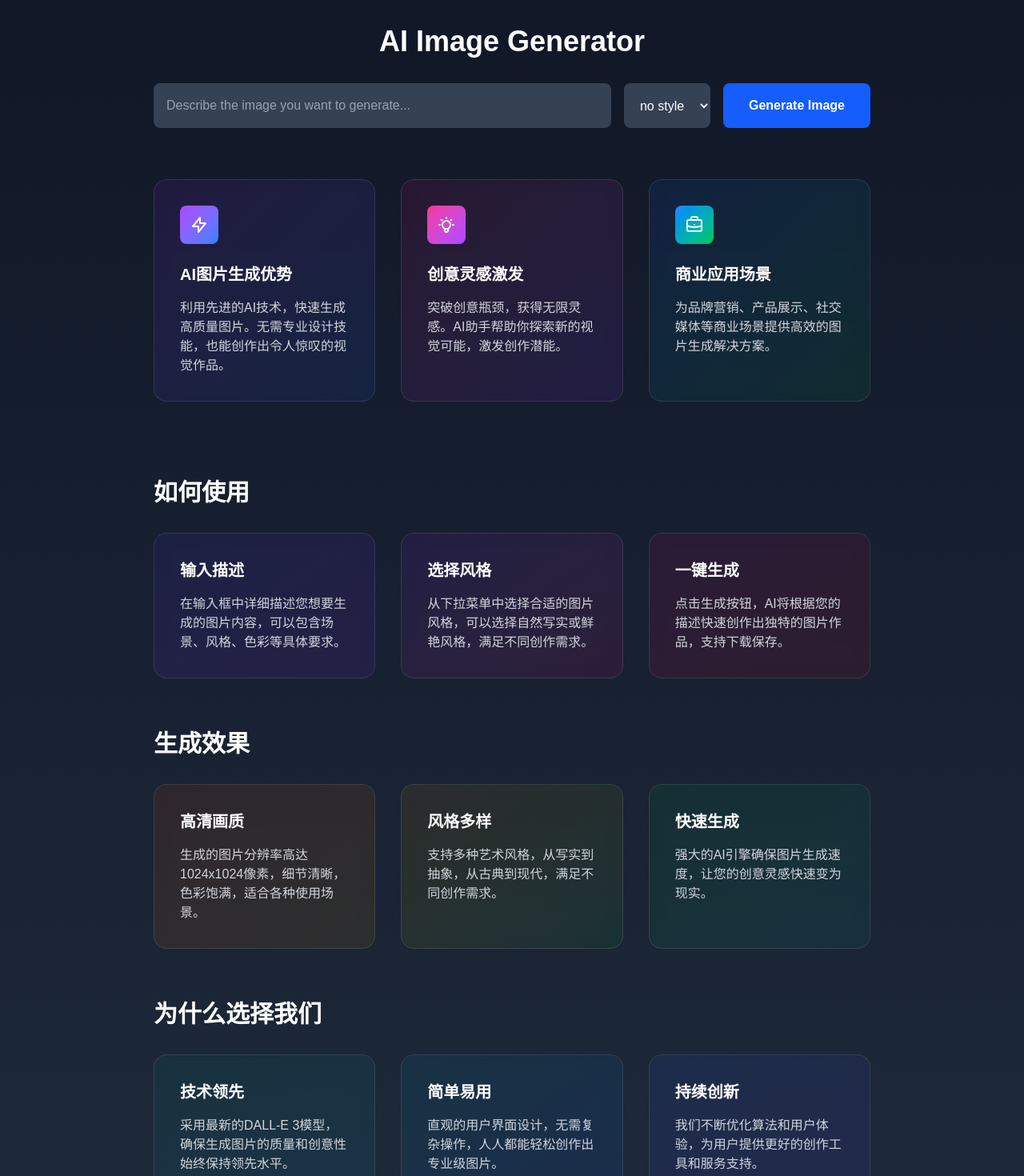
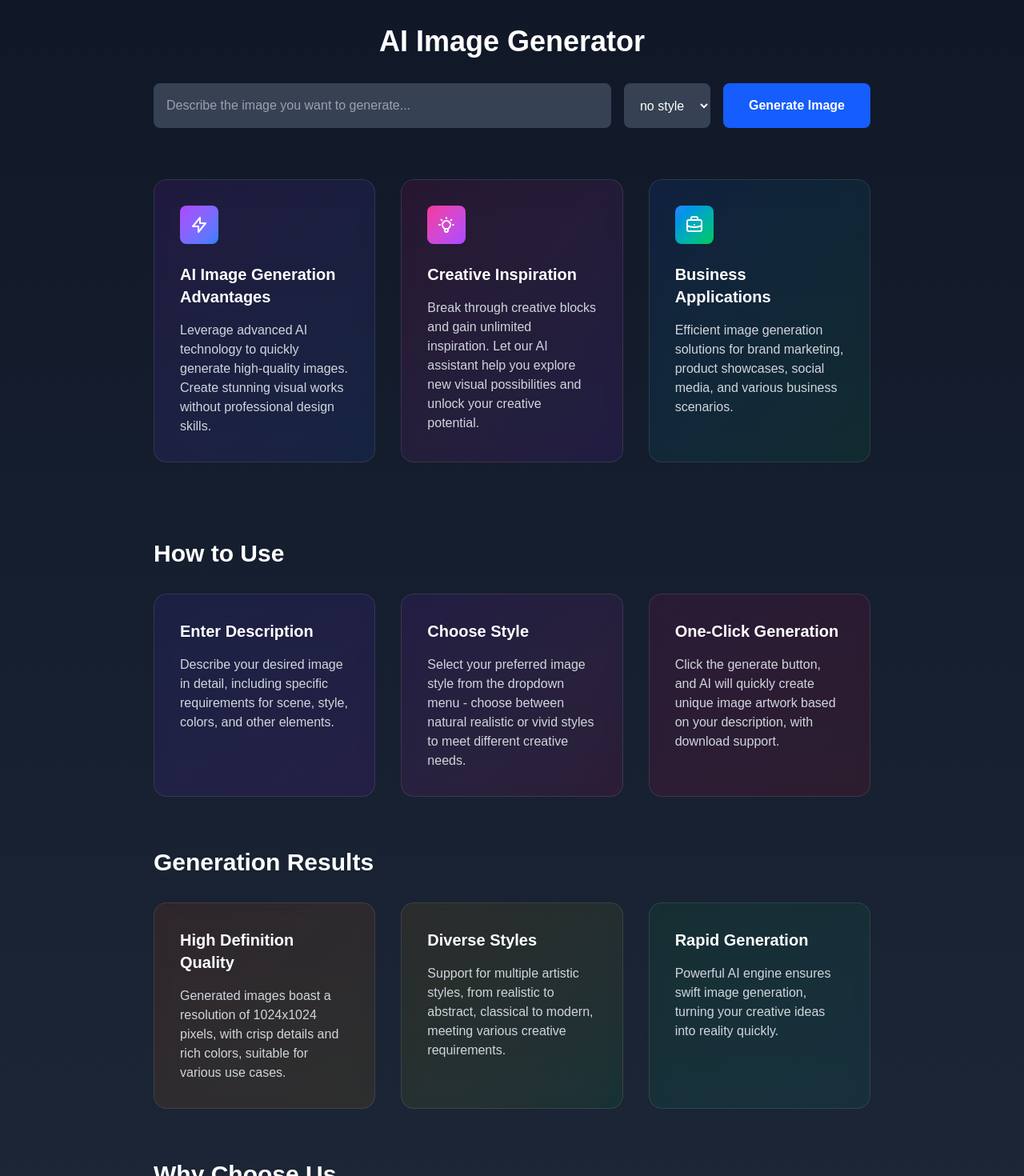
Before and after one commit to shijiu668/text330, a Next.js app: page / in a window 1280 px wide. Shown: the top 1470 px of the page at 80% size. Built offline with nearby package versions, Linux system fonts and the light colour scheme.

Commit message:
第17次运行

```diff
--- a/src/app/page.tsx
+++ b/src/app/page.tsx
@@ -133,8 +133,8 @@ export default function Home() {
                 <path strokeLinecap="round" strokeLinejoin="round" strokeWidth="2" d="M13 10V3L4 14h7v7l9-11h-7z"></path>
               </svg>
             </div>
-            <h3 className="text-xl font-semibold text-white mb-4">AI图片生成优势</h3>
-            <p className="text-gray-300">利用先进的AI技术，快速生成高质量图片。无需专业设计技能，也能创作出令人惊叹的视觉作品。</p>
+            <h3 className="text-xl font-semibold text-white mb-4">AI Image Generation Advantages</h3>
+            <p className="text-gray-300">Leverage advanced AI technology to quickly generate high-quality images. Create stunning visual works without professional design skills.</p>
           </div>
 
           <div className="bg-gradient-to-br from-pink-600/10 to-purple-600/10 p-8 rounded-2xl backdrop-blur-sm border border-white/10 hover:border-white/20 transition-all">
@@ -143,8 +143,8 @@ export default function Home() {
                 <path strokeLinecap="round" strokeLinejoin="round" strokeWidth="2" d="M9.663 17h4.673M12 3v1m6.364 1.636l-.707.707M21 12h-1M4 12H3m3.343-5.657l-.707-.707m2.828 9.9a5 5 0 117.072 0l-.548.547A3.374 3.374 0 0014 18.469V19a2 2 0 11-4 0v-.531c0-.895-.356-1.754-.988-2.386l-.548-.547z"></path>
               </svg>
             </div>
-            <h3 className="text-xl font-semibold text-white mb-4">创意灵感激发</h3>
-            <p className="text-gray-300">突破创意瓶颈，获得无限灵感。AI助手帮助你探索新的视觉可能，激发创作潜能。</p>
+            <h3 className="text-xl font-semibold text-white mb-4">Creative Inspiration</h3>
+            <p className="text-gray-300">Break through creative blocks and gain unlimited inspiration. Let our AI assistant help you explore new visual possibilities and unlock your creative potential.</p>
           </div>
 
           <div className="bg-gradient-to-br from-blue-600/10 to-green-600/10 p-8 rounded-2xl backdrop-blur-sm border border-white/10 hover:border-white/20 transition-all">
@@ -153,61 +153,61 @@ export default function Home() {
                 <path strokeLinecap="round" strokeLinejoin="round" strokeWidth="2" d="M21 13.255A23.931 23.931 0 0112 15c-3.183 0-6.22-.62-9-1.745M16 6V4a2 2 0 00-2-2h-4a2 2 0 00-2 2v2m4 6h.01M5 20h14a2 2 0 002-2V8a2 2 0 00-2-2H5a2 2 0 00-2 2v10a2 2 0 002 2z"></path>
               </svg>
             </div>
-            <h3 className="text-xl font-semibold text-white mb-4">商业应用场景</h3>
-            <p className="text-gray-300">为品牌营销、产品展示、社交媒体等商业场景提供高效的图片生成解决方案。</p>
+            <h3 className="text-xl font-semibold text-white mb-4">Business Applications</h3>
+            <p className="text-gray-300">Efficient image generation solutions for brand marketing, product showcases, social media, and various business scenarios.</p>
           </div>
         </div>
         <div className="mt-24 space-y-16">
           <section>
-            <h2 className="text-3xl font-bold text-white mb-8">如何使用</h2>
+            <h2 className="text-3xl font-bold text-white mb-8">How to Use</h2>
             <div className="grid grid-cols-1 md:grid-cols-3 gap-8">
               <div className="bg-gradient-to-br from-indigo-600/10 to-purple-600/10 p-8 rounded-2xl backdrop-blur-sm border border-white/10 hover:border-white/20 transition-all">
-                <h3 className="text-xl font-semibold text-white mb-4">输入描述</h3>
-                <p className="text-gray-300">在输入框中详细描述您想要生成的图片内容，可以包含场景、风格、色彩等具体要求。</p>
+                <h3 className="text-xl font-semibold text-white mb-4">Enter Description</h3>
+                <p className="text-gray-300">Describe your desired image in detail, including specific requirements for scene, style, colors, and other elements.</p>
               </div>
               <div className="bg-gradient-to-br from-purple-600/10 to-pink-600/10 p-8 rounded-2xl backdrop-blur-sm border border-white/10 hover:border-white/20 transition-all">
-                <h3 className="text-xl font-semibold text-white mb-4">选择风格</h3>
-                <p className="text-gray-300">从下拉菜单中选择合适的图片风格，可以选择自然写实或鲜艳风格，满足不同创作需求。</p>
+                <h3 className="text-xl font-semibold text-white mb-4">Choose Style</h3>
+                <p className="text-gray-300">Select your preferred image style from the dropdown menu - choose between natural realistic or vivid styles to meet different creative needs.</p>
               </div>
               <div className="bg-gradient-to-br from-pink-600/10 to-red-600/10 p-8 rounded-2xl backdrop-blur-sm border border-white/10 hover:border-white/20 transition-all">
-                <h3 className="text-xl font-semibold text-white mb-4">一键生成</h3>
-                <p className="text-gray-300">点击生成按钮，AI将根据您的描述快速创作出独特的图片作品，支持下载保存。</p>
+                <h3 className="text-xl font-semibold text-white mb-4">One-Click Generation</h3>
+                <p className="text-gray-300">Click the generate button, and AI will quickly create unique image artwork based on your description, with download support.</p>
               </div>
             </div>
           </section>
 
           <section>
-            <h2 className="text-3xl font-bold text-white mb-8">生成效果</h2>
+            <h2 className="text-3xl font-bold text-white mb-8">Generation Results</h2>
             <div className="grid grid-cols-1 md:grid-cols-3 gap-8">
               <div className="bg-gradient-to-br from-orange-600/10 to-yellow-600/10 p-8 rounded-2xl backdrop-blur-sm border border-white/10 hover:border-white/20 transition-all">
-                <h3 className="text-xl font-semibold text-white mb-4">高清画质</h3>
-                <p className="text-gray-300">生成的图片分辨率高达1024x1024像素，细节清晰，色彩饱满，适合各种使用场景。</p>
+                <h3 className="text-xl font-semibold text-white mb-4">High Definition Quality</h3>
+                <p className="text-gray-300">Generated images boast a resolution of 1024x1024 pixels, with crisp details and rich colors, suitable for various use cases.</p>
               </div>
               <div className="bg-gradient-to-br from-yellow-600/10 to-green-600/10 p-8 rounded-2xl backdrop-blur-sm border border-white/10 hover:border-white/20 transition-all">
-                <h3 className="text-xl font-semibold text-white mb-4">风格多样</h3>
-                <p className="text-gray-300">支持多种艺术风格，从写实到抽象，从古典到现代，满足不同创作需求。</p>
+                <h3 className="text-xl font-semibold text-white mb-4">Diverse Styles</h3>
+                <p className="text-gray-300">Support for multiple artistic styles, from realistic to abstract, classical to modern, meeting various creative requirements.</p>
               </div>
               <div className="bg-gradient-to-br from-green-600/10 to-teal-600/10 p-8 rounded-2xl backdrop-blur-sm border border-white/10 hover:border-white/20 transition-all">
-                <h3 className="text-xl font-semibold text-white mb-4">快速生成</h3>
-                <p className="text-gray-300">强大的AI引擎确保图片生成速度，让您的创意灵感快速变为现实。</p>
+                <h3 className="text-xl font-semibold text-white mb-4">Rapid Generation</h3>
+                <p className="text-gray-300">Powerful AI engine ensures swift image generation, turning your creative ideas into reality quickly.</p>
               </div>
             </div>
           </section>
 
           <section>
-            <h2 className="text-3xl font-bold text-white mb-8">为什么选择我们</h2>
+            <h2 className="text-3xl font-bold text-white mb-8">Why Choose Us</h2>
             <div className="grid grid-cols-1 md:grid-cols-3 gap-8">
               <div className="bg-gradient-to-br from-teal-600/10 to-cyan-600/10 p-8 rounded-2xl backdrop-blur-sm border border-white/10 hover:border-white/20 transition-all">
-                <h3 className="text-xl font-semibold text-white mb-4">技术领先</h3>
-                <p className="text-gray-300">采用最新的DALL-E 3模型，确保生成图片的质量和创意性始终保持领先水平。</p>
+                <h3 className="text-xl font-semibold text-white mb-4">Leading Technology</h3>
+                <p className="text-gray-300">Utilizing the latest DALL-E 3 model to ensure consistently superior image quality and creativity.</p>
               </div>
               <div className="bg-gradient-to-br from-cyan-600/10 to-blue-600/10 p-8 rounded-2xl backdrop-blur-sm border border-white/10 hover:border-white/20 transition-all">
-                <h3 className="text-xl font-semibold text-white mb-4">简单易用</h3>
-                <p className="text-gray-300">直观的用户界面设计，无需复杂操作，人人都能轻松创作出专业级图片。</p>
+                <h3 className="text-xl font-semibold text-white mb-4">User-Friendly</h3>
+                <p className="text-gray-300">Intuitive interface design allows everyone to create professional-quality images without complex operations.</p>
               </div>
               <div className="bg-gradient-to-br from-blue-600/10 to-indigo-600/10 p-8 rounded-2xl backdrop-blur-sm border border-white/10 hover:border-white/20 transition-all">
-                <h3 className="text-xl font-semibold text-white mb-4">持续创新</h3>
-                <p className="text-gray-300">我们不断优化算法和用户体验，为用户提供更好的创作工具和服务支持。</p>
+                <h3 className="text-xl font-semibold text-white mb-4">Continuous Innovation</h3>
+                <p className="text-gray-300">We constantly optimize our algorithms and user experience to provide better creative tools and service support.</p>
               </div>
             </div>
           </section>
```
